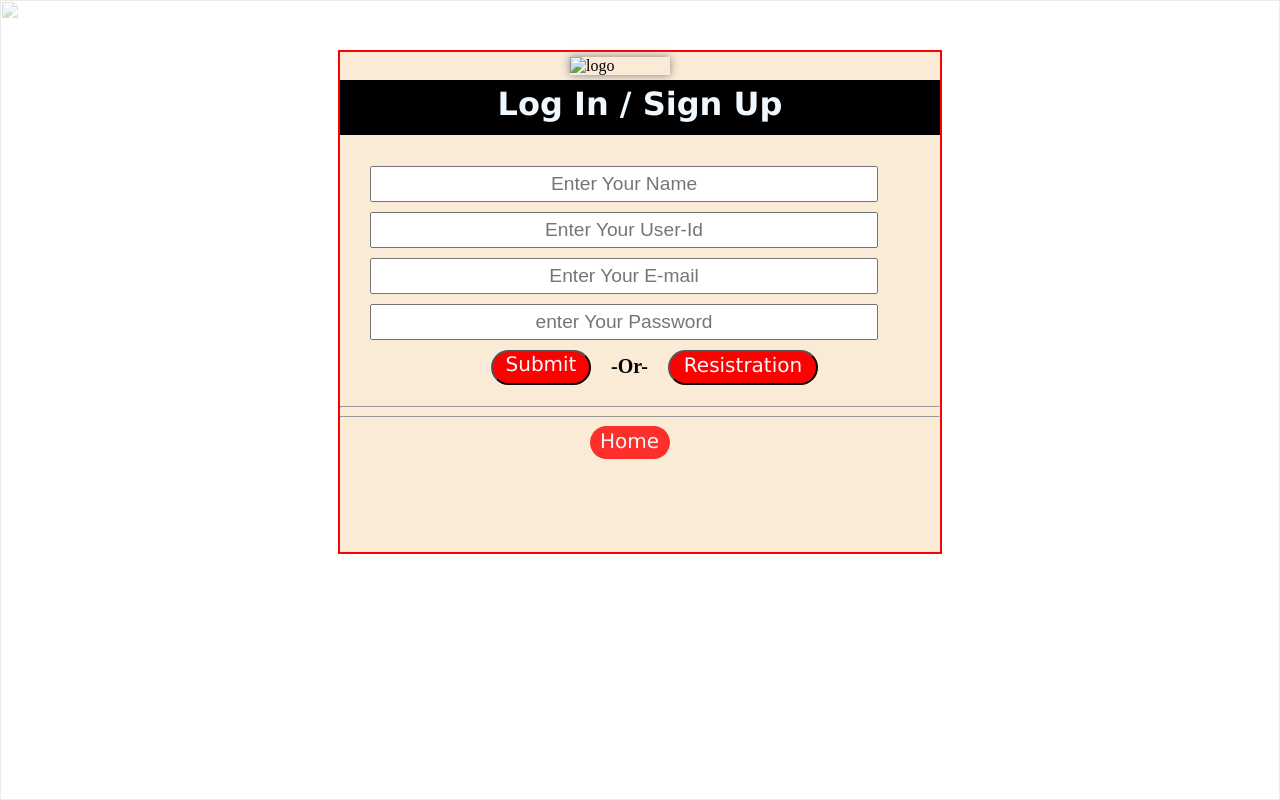
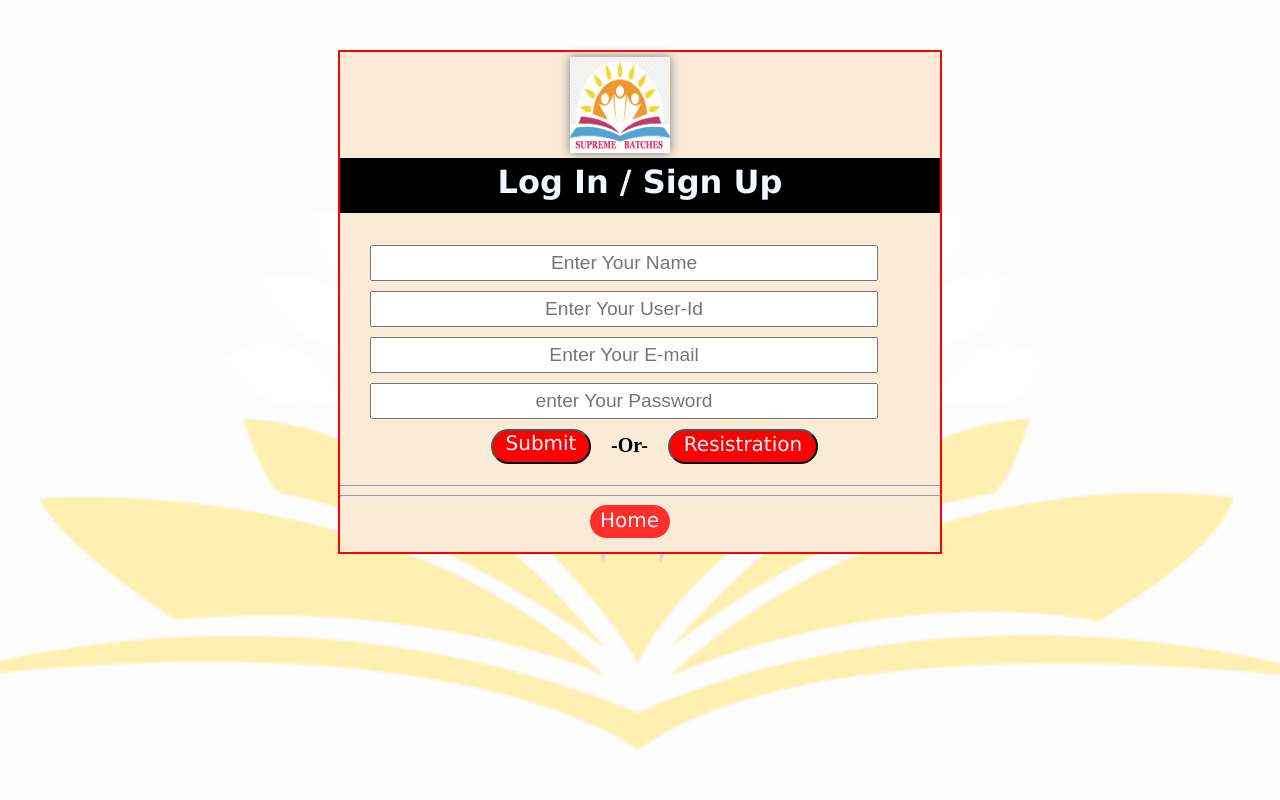
Before and after one commit to Gautam20039716/educationproject, a plain HTML site: page loginpage.html in a window 1280 px wide. Drawn offline with Linux system fonts and the light colour scheme.

Commit message:
login page chnaged

```diff
--- a/loginpage.html
+++ b/loginpage.html
@@ -161,10 +161,10 @@
 
 <body>
     <div class="background">
-        <img src="images/logo1.png" />
+        <img src="logo1.png" />
     </div>
     <div class="main">
-        <img src="/images/logo2.png" alt="logo" />
+        <img src="logo2.png" alt="logo" />
         <h1>Log In / Sign Up</h1>
         <div class="main-item">
             <form>
```
